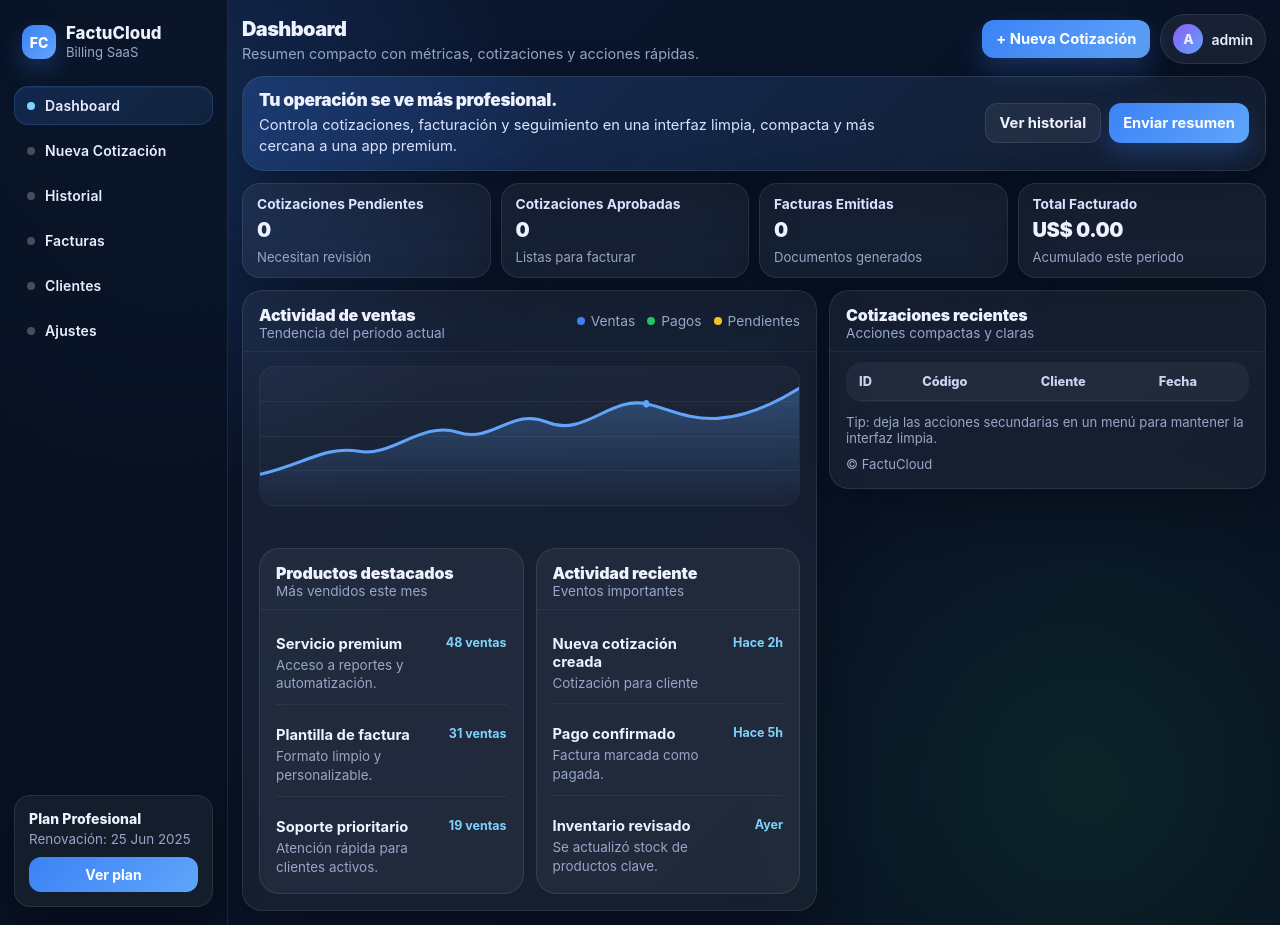
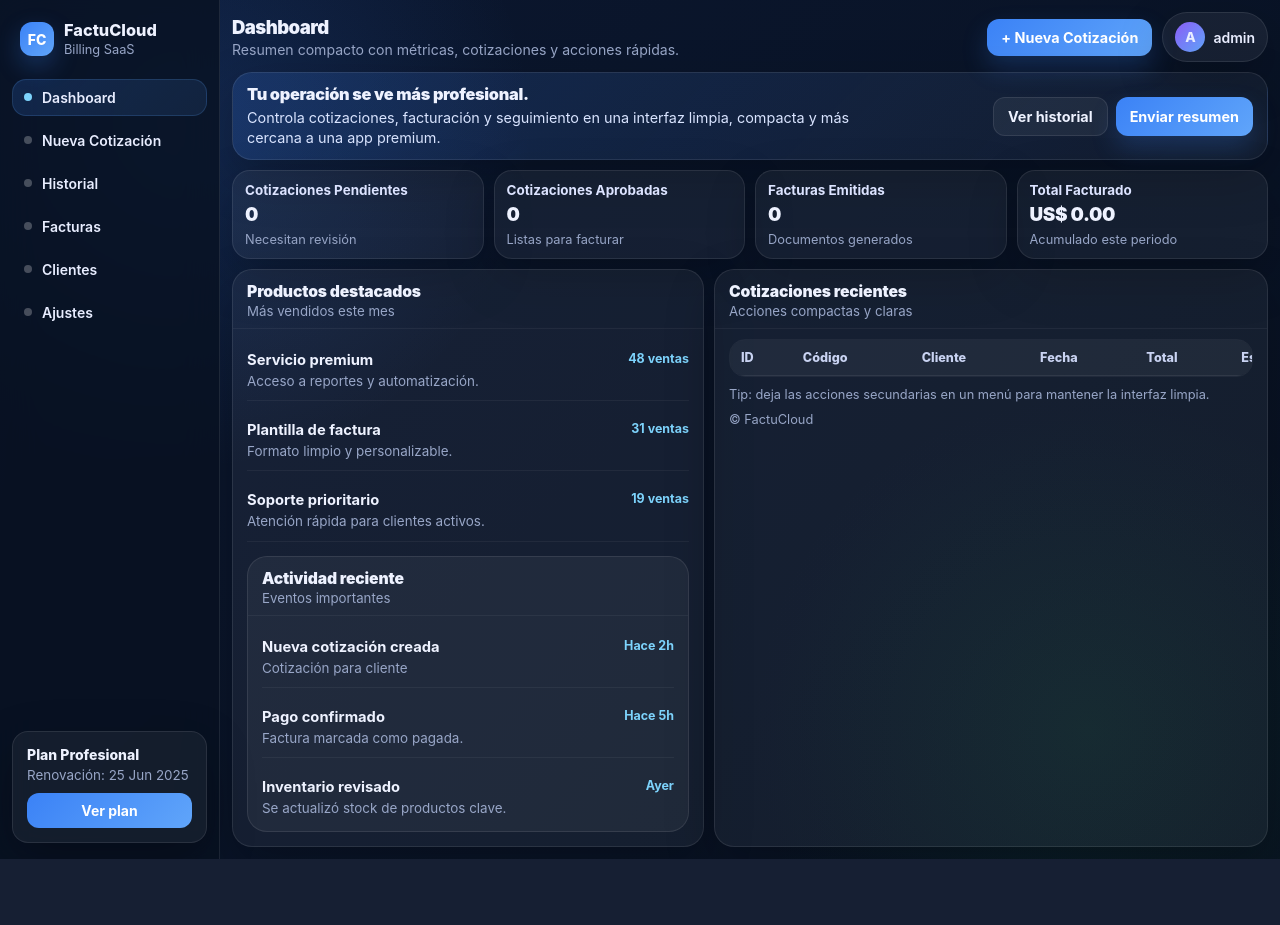
Before and after one commit to william100406/app_cotizacion, a Flask app: page / in a window 1280 px wide. After the commit the page ends 859 px from the top, so only its background shows below. Run offline with Flask 3, Linux system fonts and the light colour scheme; the visitor is signed in with stand-in values (Sample User, id 1); data comes from the database, SQL or seed files in the repository; data that the repository does not hold is empty; some libraries are stand-ins or nearby versions.

Commit message:
agregué cambios en la página

```diff
--- a/templates/index.html
+++ b/templates/index.html
@@ -13,15 +13,13 @@
       --panel: rgba(255,255,255,.05);
       --panel-2: rgba(255,255,255,.08);
       --border: rgba(255,255,255,.09);
-      --border-strong: rgba(255,255,255,.14);
       --text:#eef2ff;
       --muted:#98a6c7;
       --primary:#3b82f6;
       --primary-2:#60a5fa;
       --success:#22c55e;
       --warning:#fbbf24;
-      --danger:#ef4444;
-      --shadow: 0 18px 50px rgba(0,0,0,.28);
+      --shadow: 0 18px 50px rgba(0,0,0,.24);
       --radius:18px;
     }
 
@@ -39,12 +37,12 @@
     body{
       min-height:100vh;
       background:
-        radial-gradient(circle at 15% 15%, rgba(59,130,246,.18), transparent 26%),
-        radial-gradient(circle at 85% 85%, rgba(34,197,94,.10), transparent 26%),
+        radial-gradient(circle at 15% 15%, rgba(59,130,246,.16), transparent 26%),
+        radial-gradient(circle at 85% 85%, rgba(34,197,94,.08), transparent 26%),
         linear-gradient(135deg, var(--bg-2), var(--bg));
       color:var(--text);
       font-size:14px;
-      overflow:auto;
+      overflow:hidden;
     }
 
     .app{
@@ -55,14 +53,14 @@
 
     /* SIDEBAR */
     .sidebar{
-      width:228px;
+      width:220px;
       background: rgba(8,17,32,.78);
       border-right:1px solid var(--border);
       backdrop-filter: blur(18px);
-      padding:18px 14px;
+      padding:16px 12px;
       display:flex;
       flex-direction:column;
-      gap:16px;
+      gap:14px;
       flex-shrink:0;
     }
 
@@ -70,7 +68,7 @@
       display:flex;
       align-items:center;
       gap:10px;
-      padding:6px 8px 10px;
+      padding:6px 8px 8px;
     }
 
     .brand-badge{
@@ -87,14 +85,14 @@
     }
 
     .brand h1{
-      font-size:1.05rem;
+      font-size:1.02rem;
       line-height:1.1;
       font-weight:800;
     }
 
     .brand p{
       color:var(--muted);
-      font-size:.82rem;
+      font-size:.8rem;
       margin-top:2px;
     }
 
@@ -107,17 +105,15 @@
     .nav a{
       text-decoration:none;
       color:#e8edff;
-      border:1px solid transparent;
-      background:transparent;
-      padding:10px 12px;
+      padding:9px 11px;
       border-radius:14px;
       display:flex;
       align-items:center;
       gap:10px;
-      transition:.18s ease;
+      transition:.16s ease;
       font-weight:600;
-      letter-spacing:.01em;
       white-space:nowrap;
+      border:1px solid transparent;
     }
 
     .nav a:hover{
@@ -128,7 +124,6 @@
     .nav a.active{
       background: linear-gradient(135deg, rgba(59,130,246,.18), rgba(96,165,250,.10));
       border-color: rgba(96,165,250,.18);
-      box-shadow: inset 0 1px 0 rgba(255,255,255,.04);
     }
 
     .nav .dot{
@@ -152,15 +147,14 @@
       box-shadow: var(--shadow);
     }
 
+    .sidebar-card .title{
+      font-weight:800;
+      margin-bottom:4px;
+    }
+
     .sidebar-card .small{
       color:var(--muted);
       font-size:.84rem;
-      margin-top:2px;
-    }
-
-    .sidebar-card .title{
-      font-weight:800;
-      margin-bottom:4px;
     }
 
     .mini-btn{
@@ -189,8 +183,8 @@
       flex:1;
       display:flex;
       flex-direction:column;
-      overflow:auto;
-      padding:14px;
+      padding:12px;
+      overflow:hidden;
       min-width:0;
     }
 
@@ -199,20 +193,20 @@
       align-items:center;
       justify-content:space-between;
       gap:12px;
-      margin-bottom:12px;
+      margin-bottom:10px;
       flex-wrap:wrap;
     }
 
     .top-left h2{
-      font-size:1.25rem;
+      font-size:1.16rem;
       font-weight:900;
       letter-spacing:-.03em;
     }
 
     .top-left p{
       color:var(--muted);
-      font-size:.9rem;
-      margin-top:4px;
+      font-size:.88rem;
+      margin-top:3px;
     }
 
     .top-right{
@@ -252,7 +246,7 @@
       border:none;
       border-radius:12px;
       padding:10px 14px;
-      font-size:.92rem;
+      font-size:.9rem;
       font-weight:700;
       cursor:pointer;
       text-decoration:none;
@@ -271,7 +265,7 @@
     .btn-primary{
       background: linear-gradient(135deg, var(--primary), var(--primary-2));
       color:#fff;
-      box-shadow: 0 12px 26px rgba(59,130,246,.25);
+      box-shadow: 0 12px 26px rgba(59,130,246,.22);
     }
 
     .btn-soft{
@@ -285,27 +279,26 @@
       align-items:center;
       justify-content:space-between;
       gap:14px;
-      padding:12px 16px;
-      border-radius:22px;
+      padding:11px 14px;
+      border-radius:20px;
       border:1px solid var(--border);
-      background:
-        linear-gradient(135deg, rgba(59,130,246,.22), rgba(255,255,255,.04));
+      background: linear-gradient(135deg, rgba(59,130,246,.18), rgba(255,255,255,.04));
       box-shadow: var(--shadow);
-      margin-bottom:12px;
+      margin-bottom:10px;
     }
 
     .hero h3{
-      font-size:1.08rem;
+      font-size:1.02rem;
       font-weight:900;
-      margin-bottom:5px;
+      margin-bottom:4px;
       letter-spacing:-.02em;
     }
 
     .hero p{
       color:#d9e4ff;
-      font-size:.92rem;
-      line-height:1.45;
-      max-width:68ch;
+      font-size:.9rem;
+      line-height:1.4;
+      max-width:70ch;
     }
 
     .hero-actions{
@@ -319,45 +312,45 @@
       display:grid;
       grid-template-columns: repeat(4, minmax(0, 1fr));
       gap:10px;
-      margin-bottom:12px;
+      margin-bottom:10px;
     }
 
     .kpi{
       border:1px solid var(--border);
       background: var(--panel);
       border-radius:18px;
-      padding:12px 14px;
+      padding:11px 12px;
       box-shadow: var(--shadow);
-      min-height:84px;
+      min-height:78px;
     }
 
     .kpi .label{
       color:#dce3ff;
-      font-size:.86rem;
+      font-size:.84rem;
       font-weight:700;
-      margin-bottom:8px;
+      margin-bottom:7px;
     }
 
     .kpi .value{
-      font-size:1.25rem;
+      font-size:1.18rem;
       font-weight:900;
       letter-spacing:-.02em;
       line-height:1.05;
     }
 
     .kpi .sub{
-      margin-top:8px;
+      margin-top:7px;
       color:var(--muted);
-      font-size:.82rem;
+      font-size:.8rem;
     }
 
     .content{
       display:grid;
-      grid-template-columns: 1.25fr .95fr;
-      gap:12px;
+      grid-template-columns: .92fr 1.08fr;
+      gap:10px;
       min-height:0;
       flex:1;
-      align-items:start;
+      align-items:stretch;
     }
 
     .card{
@@ -365,8 +358,8 @@
       background: var(--panel);
       border-radius:20px;
       box-shadow: var(--shadow);
-      min-height:0;
       min-width:0;
+      overflow:hidden;
     }
 
     .card-header{
@@ -374,86 +367,71 @@
       align-items:center;
       justify-content:space-between;
       gap:10px;
-      padding:14px 16px 10px;
+      padding:12px 14px 9px;
       border-bottom:1px solid rgba(255,255,255,.05);
       flex-wrap:wrap;
     }
 
     .card-header h4{
-      font-size:1rem;
+      font-size:.98rem;
       font-weight:900;
       letter-spacing:-.01em;
     }
 
     .card-header .hint{
       color:var(--muted);
-      font-size:.85rem;
+      font-size:.83rem;
+      margin-top:2px;
     }
 
     .card-body{
-      padding:14px 16px 16px;
+      padding:12px 14px 14px;
     }
 
-    .chart{
-      height:170px;
+    .grid-two{
+      display:grid;
+      grid-template-columns:1fr;
+      gap:10px;
+    }
+
+    .mini-list{
       display:flex;
       flex-direction:column;
-      gap:12px;
+      gap:10px;
     }
 
-    .chart-legend{
+    .list-item{
       display:flex;
-      gap:12px;
-      flex-wrap:wrap;
-      color:var(--muted);
-      font-size:.86rem;
-      margin-bottom:4px;
+      align-items:flex-start;
+      justify-content:space-between;
+      gap:10px;
+      padding:10px 0;
+      border-bottom:1px solid rgba(255,255,255,.05);
     }
 
-    .legend-item{
-      display:flex;
-      align-items:center;
-      gap:6px;
+    .list-item:last-child{
+      border-bottom:none;
+      padding-bottom:0;
     }
 
-    .legend-dot{
-      width:8px;
-      height:8px;
-      border-radius:999px;
-      background: var(--primary);
-      flex:0 0 auto;
+    .list-item strong{
+      display:block;
+      font-size:.92rem;
+      margin-bottom:3px;
     }
 
-    .legend-dot.green{ background: var(--success); }
-    .legend-dot.yellow{ background: var(--warning); }
-
-    .simple-graph{
-      position:relative;
-      height:140px;
-      border-radius:16px;
-      background:
-        linear-gradient(to bottom, rgba(255,255,255,.03), rgba(255,255,255,.01));
-      border:1px solid rgba(255,255,255,.05);
-      overflow:hidden;
+    .list-item span{
+      color:var(--muted);
+      font-size:.84rem;
+      line-height:1.35;
     }
 
-    .gridline{
-      position:absolute;
-      left:0;
-      right:0;
-      height:1px;
-      background: rgba(255,255,255,.05);
-    }
-
-    .gridline.g1{ top:25%; }
-    .gridline.g2{ top:50%; }
-    .gridline.g3{ top:75%; }
-
-    .line{
-      position:absolute;
-      inset:0;
-      width:100%;
-      height:100%;
+    .time{
+      color:#7dd3fc;
+      font-size:.78rem;
+      font-weight:700;
+      white-space:nowrap;
+      flex:0 0 auto;
     }
 
     .table-wrap{
@@ -472,17 +450,17 @@
 
     thead th{
       text-align:left;
-      font-size:.8rem;
+      font-size:.79rem;
       color:#c9d3f2;
       font-weight:800;
-      padding:11px 12px;
+      padding:10px 11px;
       background: rgba(255,255,255,.03);
       border-bottom:1px solid rgba(255,255,255,.07);
       white-space:nowrap;
     }
 
     tbody td{
-      padding:12px;
+      padding:11px;
       border-bottom:1px solid rgba(255,255,255,.05);
       color:#eef2ff;
       vertical-align:middle;
@@ -503,7 +481,7 @@
       justify-content:center;
       padding:6px 10px;
       border-radius:999px;
-      font-size:.76rem;
+      font-size:.75rem;
       font-weight:800;
       line-height:1;
       border:1px solid transparent;
@@ -526,7 +504,7 @@
       border:none;
       border-radius:10px;
       padding:7px 10px;
-      font-size:.76rem;
+      font-size:.75rem;
       font-weight:800;
       cursor:pointer;
       color:#e9edff;
@@ -555,61 +533,14 @@
       padding:0;
     }
 
-    .grid-two{
-      display:grid;
-      grid-template-columns: 1fr 1fr;
-      gap:12px;
-      margin-top:12px;
-    }
-
-    .list{
-      display:flex;
-      flex-direction:column;
-      gap:10px;
-    }
-
-    .list-item{
-      display:flex;
-      align-items:flex-start;
-      justify-content:space-between;
-      gap:10px;
-      padding:11px 0;
-      border-bottom:1px solid rgba(255,255,255,.05);
-    }
-
-    .list-item:last-child{
-      border-bottom:none;
-      padding-bottom:0;
-    }
-
-    .list-item strong{
-      display:block;
-      font-size:.92rem;
-      margin-bottom:3px;
-    }
-
-    .list-item span{
-      color:var(--muted);
-      font-size:.84rem;
-      line-height:1.4;
-    }
-
-    .time{
-      color:#7dd3fc;
-      font-size:.78rem;
-      font-weight:700;
-      white-space:nowrap;
-      flex:0 0 auto;
-    }
-
     .footer-note{
-      margin-top:12px;
+      margin-top:10px;
       display:flex;
       justify-content:space-between;
       align-items:center;
       gap:10px;
       color:var(--muted);
-      font-size:.82rem;
+      font-size:.8rem;
       flex-wrap:wrap;
     }
 
@@ -617,14 +548,23 @@
       .content{
         grid-template-columns:1fr;
       }
-      .grid-two{
-        grid-template-columns:1fr;
-      }
     }
 
     @media (max-width: 980px){
+      body{
+        overflow:auto;
+      }
+
+      .app{
+        min-height:auto;
+      }
+
       .sidebar{
         display:none;
+      }
+
+      .main{
+        overflow:visible;
       }
 
       .kpis{
@@ -637,8 +577,12 @@
     }
 
     @media (max-width: 640px){
+      body{
+        overflow:auto;
+      }
+
       .main{
-        padding:12px;
+        padding:10px;
       }
 
       .topbar{
@@ -677,10 +621,6 @@
       .card-header{
         flex-direction:column;
         align-items:flex-start;
-      }
-
-      .chart{
-        height:auto;
       }
     }
   </style>
@@ -775,49 +715,11 @@
         <div class="card">
           <div class="card-header">
             <div>
-              <h4>Actividad de ventas</h4>
-              <div class="hint">Tendencia del periodo actual</div>
-            </div>
-            <div class="chart-legend">
-              <div class="legend-item"><span class="legend-dot"></span> Ventas</div>
-              <div class="legend-item"><span class="legend-dot green"></span> Pagos</div>
-              <div class="legend-item"><span class="legend-dot yellow"></span> Pendientes</div>
-            </div>
-          </div>
-
-          <div class="card-body">
-            <div class="chart">
-              <div class="simple-graph">
-                <div class="gridline g1"></div>
-                <div class="gridline g2"></div>
-                <div class="gridline g3"></div>
-
-                <svg class="line" viewBox="0 0 900 180" preserveAspectRatio="none">
-                  <defs>
-                    <linearGradient id="lineBlue" x1="0" x2="0" y1="0" y2="1">
-                      <stop offset="0%" stop-color="#60a5fa" stop-opacity="0.30"/>
-                      <stop offset="100%" stop-color="#60a5fa" stop-opacity="0.02"/>
-                    </linearGradient>
-                  </defs>
-
-                  <path d="M 0 140 C 70 128, 110 102, 165 110 S 270 70, 330 85 S 420 52, 480 72 S 585 38, 645 48 S 760 95, 900 28"
-                        fill="none" stroke="#60a5fa" stroke-width="4" stroke-linecap="round" stroke-linejoin="round"/>
-                  <path d="M 0 180 L 0 140 C 70 128, 110 102, 165 110 S 270 70, 330 85 S 420 52, 480 72 S 585 38, 645 48 S 760 95, 900 28 L 900 180 Z"
-                        fill="url(#lineBlue)"/>
-                  <circle cx="645" cy="48" r="5" fill="#60a5fa"/>
-                </svg>
-              </div>
-            </div>
-
-            <div class="grid-two">
-              <div class="card" style="box-shadow:none;">
-                <div class="card-header">
-                  <div>
               <h4>Productos destacados</h4>
               <div class="hint">Más vendidos este mes</div>
             </div>
           </div>
-                <div class="card-body list">
+          <div class="card-body mini-list">
             <div class="list-item">
               <div>
                 <strong>Servicio premium</strong>
@@ -839,17 +741,15 @@
               </div>
               <div class="time">19 ventas</div>
             </div>
-                </div>
-              </div>
 
-              <div class="card" style="box-shadow:none;">
+            <div class="card" style="box-shadow:none; margin-top:4px;">
               <div class="card-header">
                 <div>
                   <h4>Actividad reciente</h4>
                   <div class="hint">Eventos importantes</div>
                 </div>
               </div>
-                <div class="card-body list">
+              <div class="card-body mini-list">
                 <div class="list-item">
                   <div>
                     <strong>Nueva cotización creada</strong>
@@ -870,7 +770,6 @@
                     <span>Se actualizó stock de productos clave.</span>
                   </div>
                   <div class="time">Ayer</div>
-                  </div>
                 </div>
               </div>
             </div>
```
Lines whose indentation alone changed are shown as unchanged.
